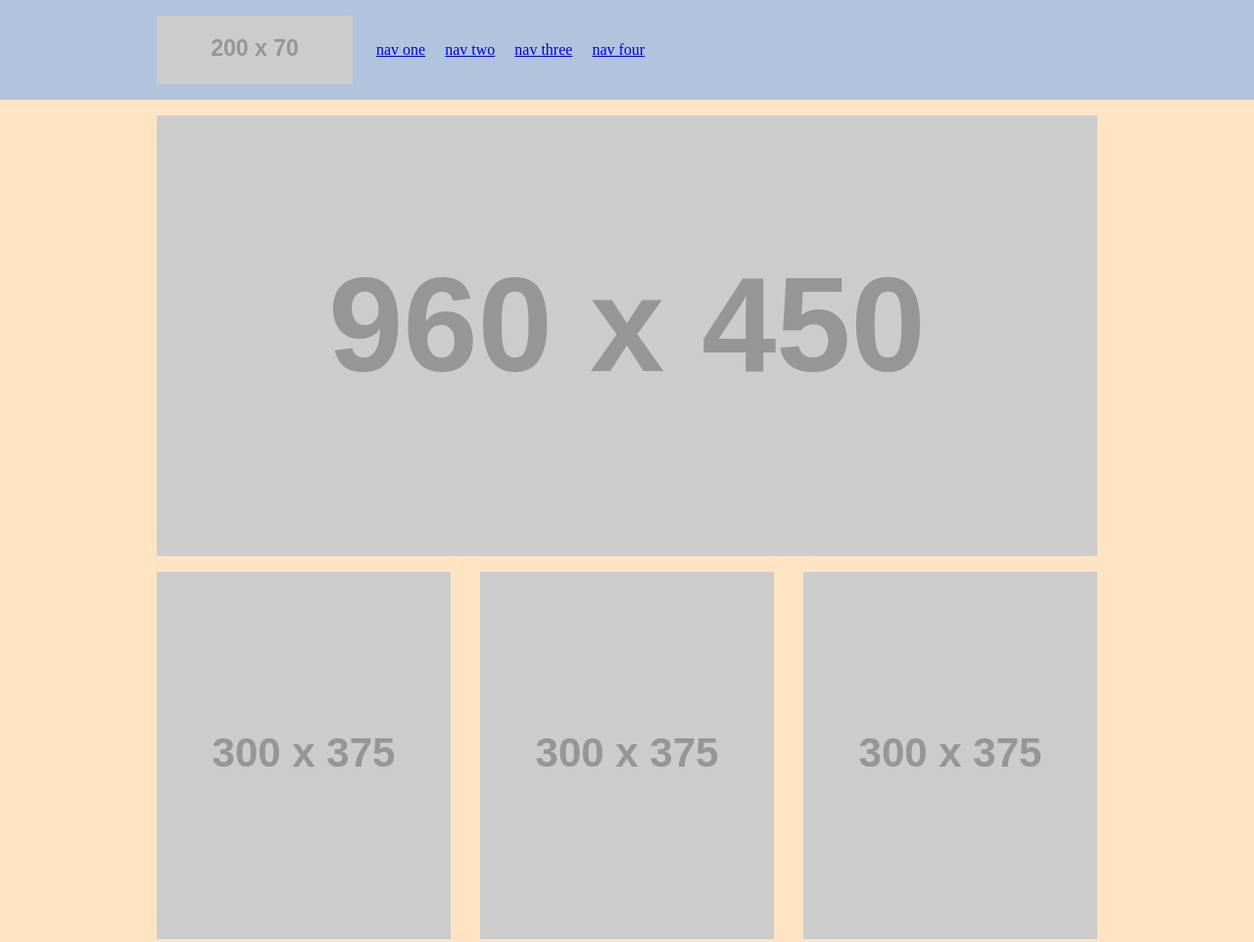
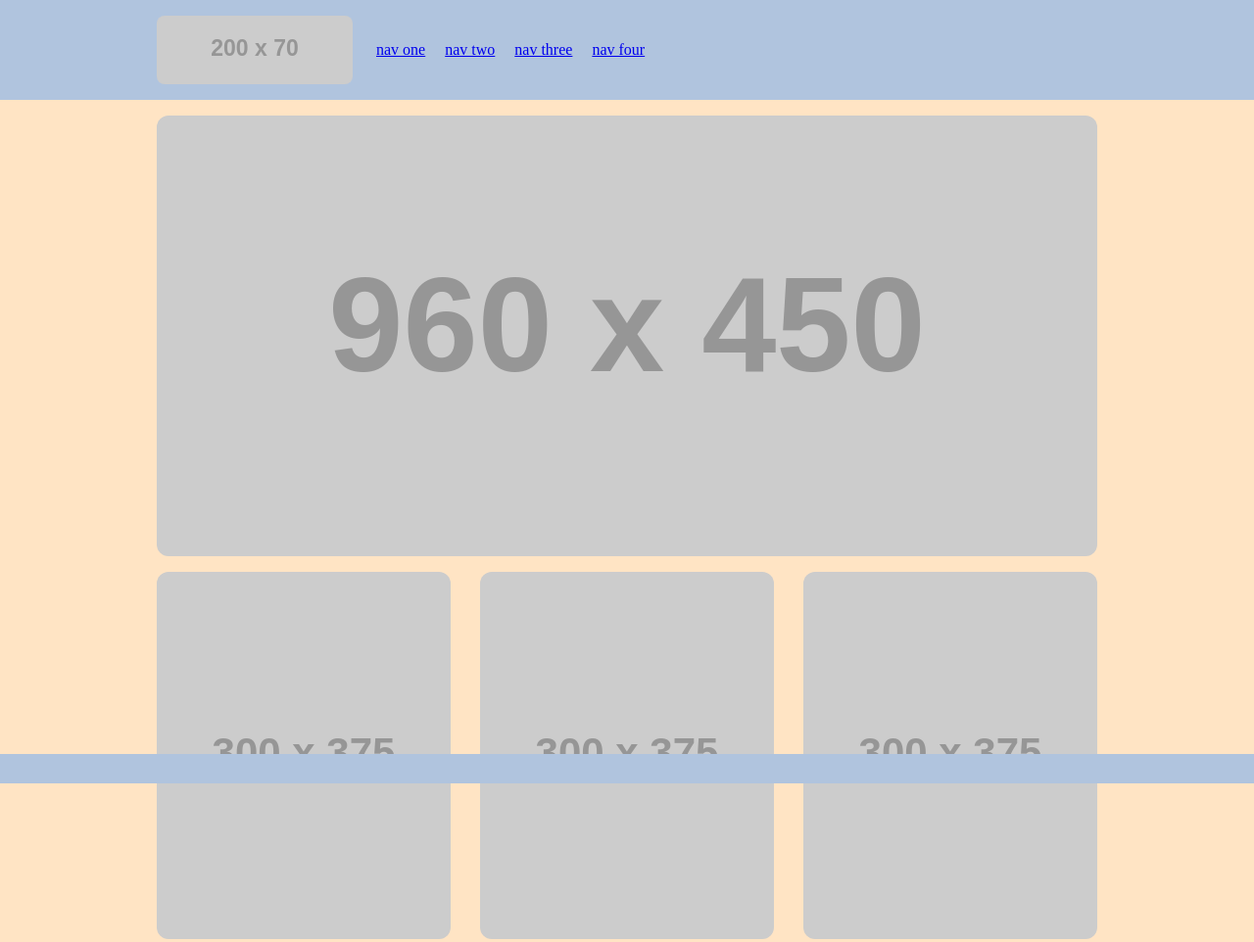
Before and after one commit to AoifeWM/wireframe-excercise, a plain HTML site: page index.html in a window 1280 px wide. Shown: the top 962 px of the page at 98% size. Drawn offline with Linux system fonts and the light colour scheme; placeholder pictures from the web are drawn by us.

Commit message:
rounded images, added footer, changed header and footer to sticky.

```diff
--- a/stylesheets/style.css
+++ b/stylesheets/style.css
@@ -9,6 +9,8 @@ body {
 header {
     width: 100%;
     background-color: lightsteelblue;
+    position: sticky;
+    top: 0;
 }
 
 header nav {
@@ -20,6 +22,10 @@ header nav {
 main, header nav {
     margin: 0 auto;
     width: 960px;
+}
+
+header img{
+    border-radius: 0.5rem;
 }
 
 header ul {
@@ -39,6 +45,11 @@ main {
     flex-wrap: wrap;
 }
 
+main img {
+    margin-top: 1rem;
+    border-radius: 0.75rem;
+}
+
 main article {
     float: right;
     width: 480px;
@@ -47,9 +58,14 @@ main article {
 
 main article section{
     overflow: scroll;
+    overflow-x: hidden;
     height: 350px;
 }
 
-main img {
-    padding-top: 1rem;
+footer {
+    height: 30px;
+    background-color: lightsteelblue;
+    position: sticky;
+    bottom: 0;
+    margin-top: 1rem;
 }
```
